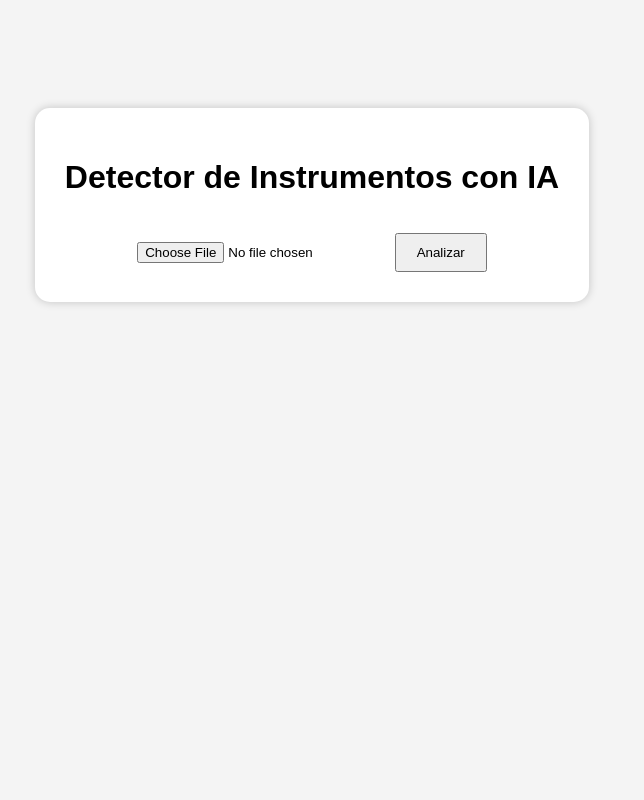
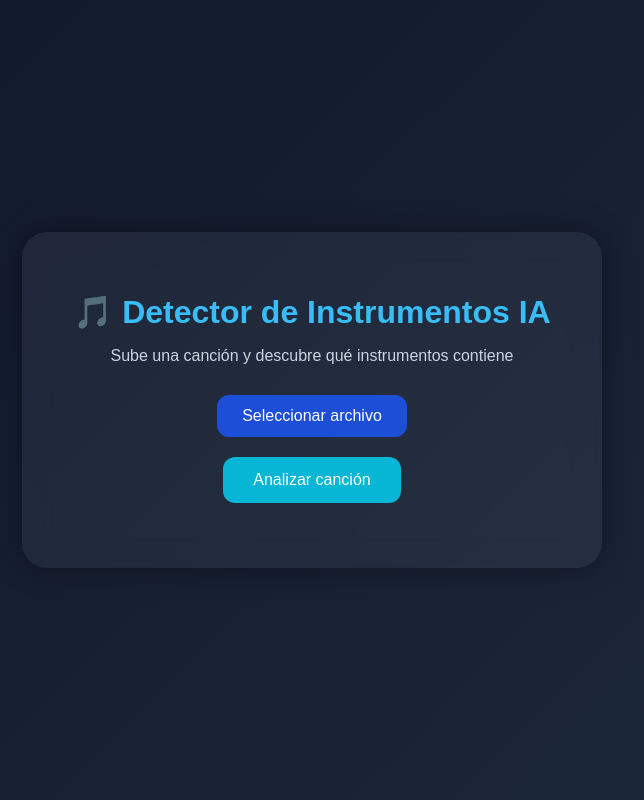
Before and after one commit to Jimena-val/proyecto_ia_audio, a Flask app: page / in a window 1280 px wide. Shown: the whole page, without its empty margins (328-972 px from the left). Run offline with Flask 3, Linux system fonts and the light colour scheme.

Commit message:
cambio de diseño, reproducción de música y aviso de analizando audio

```diff
--- a/static/style.css
+++ b/static/style.css
@@ -1,19 +1,103 @@
 body{
-    font-family: Arial;
+    margin:0;
+    font-family: Arial, sans-serif;
     text-align:center;
-    background:#f4f4f4;
+    background: linear-gradient(135deg, #0f172a, #1e293b);
+    color:white;
+    min-height:100vh;
+    display:flex;
+    justify-content:center;
+    align-items:center;
 }
 
 .container{
-    margin-top:100px;
-    background:white;
-    padding:30px;
+    width:500px;
+    background: rgba(255,255,255,0.05);
+    padding:40px;
+    border-radius:25px;
+    box-shadow:0 0 30px rgba(0,0,0,0.4);
+    backdrop-filter: blur(15px);
+}
+
+h1{
+    color:#38bdf8;
+    margin-bottom:10px;
+}
+
+.subtitle{
+    color:#cbd5e1;
+    margin-bottom:30px;
+}
+
+.upload-box{
+    margin-bottom:20px;
+}
+
+input[type="file"]{
+    display:none;
+}
+
+label{
+    background:#1d4ed8;
+    color:white;
+    padding:12px 25px;
+    border-radius:12px;
+    cursor:pointer;
+    transition:0.3s;
     display:inline-block;
-    border-radius:15px;
-    box-shadow:0 0 10px rgba(0,0,0,0.2);
+}
+
+label:hover{
+    background:#2563eb;
+}
+
+#statusText{
+    display:block;
+    margin-top:10px;
+    font-weight:bold;
+}
+
+.loaded{
+    color:#22c55e;
+}
+
+audio{
+    width:100%;
+    margin:20px 0;
+    border-radius:12px;
 }
 
 button{
-    padding:10px 20px;
-    margin-top:15px;
+    background:#06b6d4;
+    color:white;
+    border:none;
+    padding:14px 30px;
+    border-radius:12px;
+    cursor:pointer;
+    font-size:16px;
+    transition:0.3s;
 }
+
+button:hover{
+    background:#0891b2;
+}
+
+.loading{
+    margin-top:20px;
+    color:#facc15;
+    font-weight:bold;
+}
+
+#resultados{
+    margin-top:25px;
+}
+
+.instrument-card{
+    display:flex;
+    justify-content:space-between;
+    background: rgba(255,255,255,0.08);
+    padding:12px 18px;
+    margin:10px 0;
+    border-radius:12px;
+    border-left:4px solid #38bdf8;
+}
--- a/templates/index.html
+++ b/templates/index.html
@@ -7,20 +7,51 @@
 </head>
 <body>
 
-    <div class="container">
-        <h1>Detector de Instrumentos con IA</h1>
+<div class="container">
+    <h1>🎵 Detector de Instrumentos IA</h1>
+    <p class="subtitle">Sube una canción y descubre qué instrumentos contiene</p>
 
-        <input type="file" id="audioFile">
-        <button onclick="analyzeAudio()">Analizar</button>
-
-        <div id="resultados"></div>
+    <div class="upload-box">
+        <input type="file" id="audioFile" accept="audio/*" onchange="previewAudio()">
+        <label for="audioFile" id="uploadLabel">Seleccionar archivo</label>
+        <span id="statusText"></span>
     </div>
 
+    <audio id="audioPlayer" controls style="display:none;"></audio>
+
+    <button onclick="analyzeAudio()">Analizar canción</button>
+
+    <div id="loading" class="loading" style="display:none;">
+        Analizando audio...
+    </div>
+
+    <div id="resultados"></div>
+</div>
+
 <script>
+function previewAudio() {
+    const fileInput = document.getElementById("audioFile");
+    const statusText = document.getElementById("statusText");
+    const player = document.getElementById("audioPlayer");
+
+    if(fileInput.files.length > 0){
+        const file = fileInput.files[0];
+
+        statusText.innerHTML = "✔ Archivo cargado";
+        statusText.classList.add("loaded");
+
+        player.src = URL.createObjectURL(file);
+        player.style.display = "block";
+    }
+}
+
 function analyzeAudio() {
     const fileInput = document.getElementById("audioFile");
     const formData = new FormData();
     formData.append("audio", fileInput.files[0]);
+
+    document.getElementById("loading").style.display = "block";
+    document.getElementById("resultados").innerHTML = "";
 
     fetch("/analyze", {
         method: "POST",
@@ -28,10 +59,18 @@ function analyzeAudio() {
     })
     .then(response => response.json())
     .then(data => {
-        let html = "<h2>Instrumentos detectados:</h2>";
+        document.getElementById("loading").style.display = "none";
+
+        let html = "<h2>Instrumentos detectados</h2>";
         data.forEach(item => {
-            html += `<p>${item.instrumento} - ${item.confianza.toFixed(2)}%</p>`;
+            html += `
+                <div class="instrument-card">
+                    <span>${item.instrumento}</span>
+                    <span>${item.confianza.toFixed(2)}%</span>
+                </div>
+            `;
         });
+
         document.getElementById("resultados").innerHTML = html;
     });
 }
```
Also changed, not shown: 1 other file.
